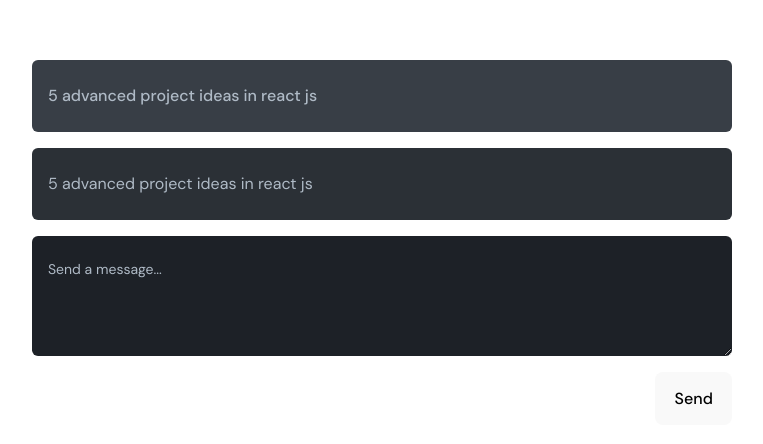
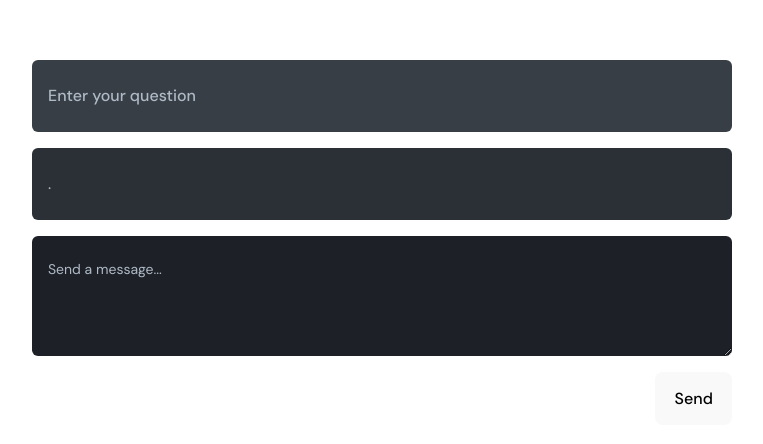
Before and after one commit to daregoodness1997/Chat-AI, a React (Vite) app in the folder client/: page / in a window 1280 px wide. Shown: the part 158-602 px from the top of the page, without its empty margins (258-1021 px from the left). Built offline with nearby package versions, Linux system fonts and the light colour scheme.

Commit message:
answer loader

```diff
--- a/client/src/App.tsx
+++ b/client/src/App.tsx
@@ -1,17 +1,34 @@
-import { useState } from 'react';
-import reactLogo from './assets/react.svg';
-import viteLogo from '/vite.svg';
+import { useState, useEffect } from 'react';
+
 import './App.css';
 import { Answer, Button, Question, Textarea } from './components';
 
 function App() {
-  const [count, setCount] = useState(0);
+  const [text, setText] = useState<string>('');
+  const [response, setResponse] = useState<string>('');
+  const [question, setQuestion] = useState<string>('');
+  let loadInterval;
 
+  useEffect(() => {
+    const loadingIndicatorFunc = () => {
+      let textContent = '';
+      loadInterval = setInterval(() => {
+        textContent += '.';
+        if (textContent === '....') textContent = '';
+        setText(textContent);
+      }, 600);
+    };
+    loadingIndicatorFunc();
+  }, []);
+
+  console.log('loadiing', text);
   return (
     <div className='App'>
       <div className='box'>
-        <Question label='5 advanced project ideas in react js' />
-        <Answer>5 advanced project ideas in react js </Answer>
+        <Question label={question ? question : 'Enter your question'} />
+
+        <Answer>{response ? response : text}</Answer>
+
         <form className='form'>
           <Textarea placeholder='Send a message...' />
           <Button label='Send' />
--- a/client/src/index.css
+++ b/client/src/index.css
@@ -101,6 +101,7 @@ button:focus-visible {
   text-align: left;
   margin-top: 1rem;
   color: #afbac6;
+  min-height: 72px;
 }
 textarea {
   width: 100%;
```
